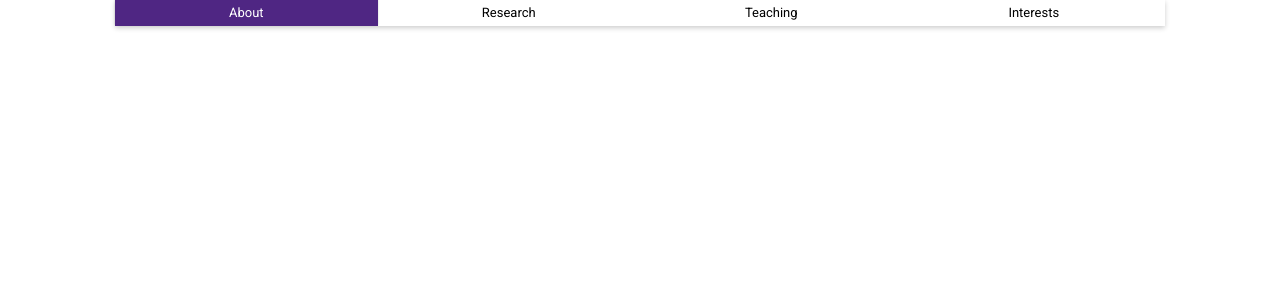
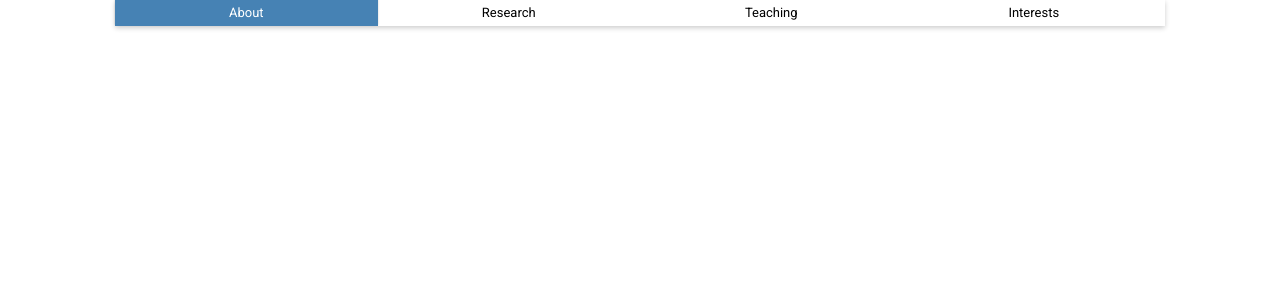
Before and after one commit to yuqiyuqitan/yuqiyuqitan.github.io, a plain HTML site: page index.html in a window 1280 px wide. Shown: the top 286 px of the page. Drawn offline with nearby package versions, Linux system fonts and the light colour scheme.

Commit message:
changed color for menubar

```diff
--- a/code/styles/mainMenu.scss
+++ b/code/styles/mainMenu.scss
@@ -32,7 +32,7 @@
 
   .menuSelected {
     color: white;
-    background-color: #4F2683; //steelblue;
+    background-color: steelblue;
     box-shadow: 0 -1px 2px 0 rgba(1, 1, 1, 0.2);
   }
 }
```
Also changed, not shown: code/styles/style.css.
